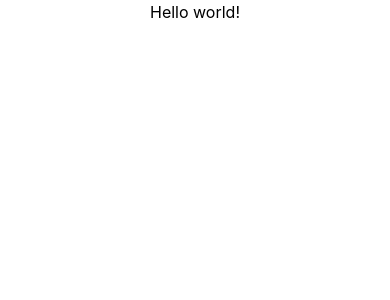
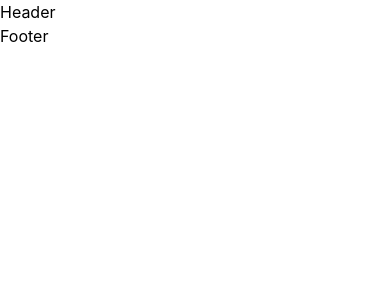
Before and after one commit to Daniel-Badura/PortfolioV2, a React (Create React App) app in the folder frontend/: page / in a window 390 px wide. Shown: the top 300 px of the page. Built offline with nearby package versions, Linux system fonts and the light colour scheme.

Commit message:
initializing app.js

```diff
--- a/frontend/package.json
+++ b/frontend/package.json
@@ -12,6 +12,7 @@
     "@types/react-dom": "^18.2.7",
     "react": "^18.2.0",
     "react-dom": "^18.2.0",
+    "react-router-dom": "^6.16.0",
     "react-scripts": "^5.0.1",
     "tailwindcss": "^3.3.3",
     "typescript": "^4.9.5",
@@ -42,6 +43,7 @@
     ]
   },
   "devDependencies": {
-    "@babel/plugin-proposal-private-property-in-object": "^7.21.11"
+    "@babel/plugin-proposal-private-property-in-object": "^7.21.11",
+    "@types/react-router-dom": "^5.3.3"
   }
 }
--- a/frontend/src/App.tsx
+++ b/frontend/src/App.tsx
@@ -1,12 +1,19 @@
 import React from 'react';
-import Navbar from './components/Navbar';
+import Header from "./components/Header";
+import Footer from "./components/Footer";
+import { BrowserRouter as Router, Routes, Route } from "react-router-dom";
 import './App.css';
+import HomeScreen from './screens/HomeScreen';
 
 function App() {
   return (
-    <div className="App">
-     <Navbar/>
-    </div>
+    <Router>
+      <Header />
+      <Routes>
+        <Route path="/" element={<HomeScreen />} />
+      </Routes>
+      <Footer />
+    </Router >
   );
 }
 
--- /dev/null
+++ b/frontend/src/components/Footer.tsx
@@ -0,0 +1,9 @@
+import React from 'react'
+
+function Footer() {
+    return (
+        <div>Footer</div>
+    )
+}
+
+export default Footer
--- /dev/null
+++ b/frontend/src/components/Header.tsx
@@ -0,0 +1,9 @@
+import React from 'react'
+
+function Header() {
+    return (
+        <div>Header</div>
+    )
+}
+
+export default Header
--- /dev/null
+++ b/frontend/src/screens/HomeScreen.tsx
@@ -0,0 +1,19 @@
+import React from 'react'
+
+function HomeScreen() {
+    return (
+        <div>
+            {/* front section */}
+            <section id="front">
+                {/* front container */}
+                <div className="container max-w-6xl mx-auto px-6 py-12 md:px-0">
+
+                </div>
+
+            </section>
+
+        </div>
+    )
+}
+
+export default HomeScreen
```
Also changed, not shown: frontend/src/components/Hero.tsx (added, +9 -0 lines), 1 other file (tests, documents, lock files or other folders).
